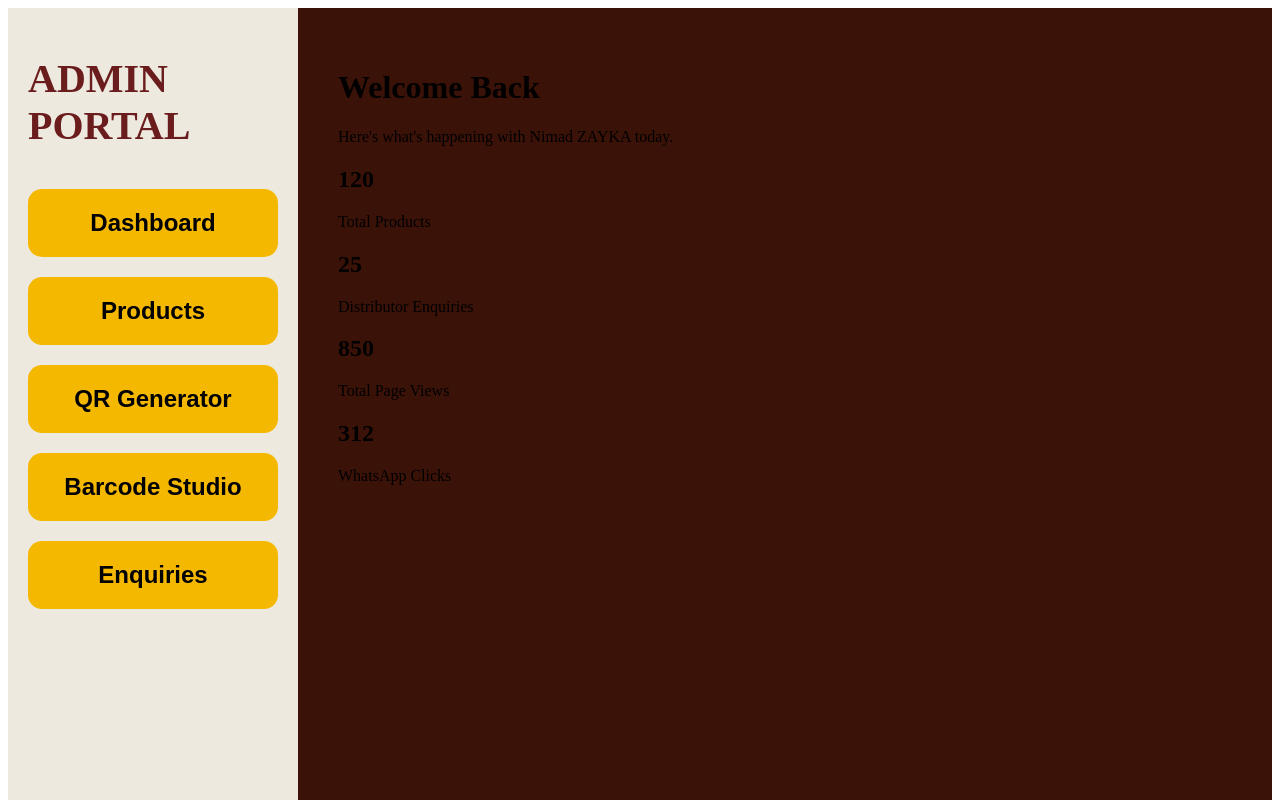
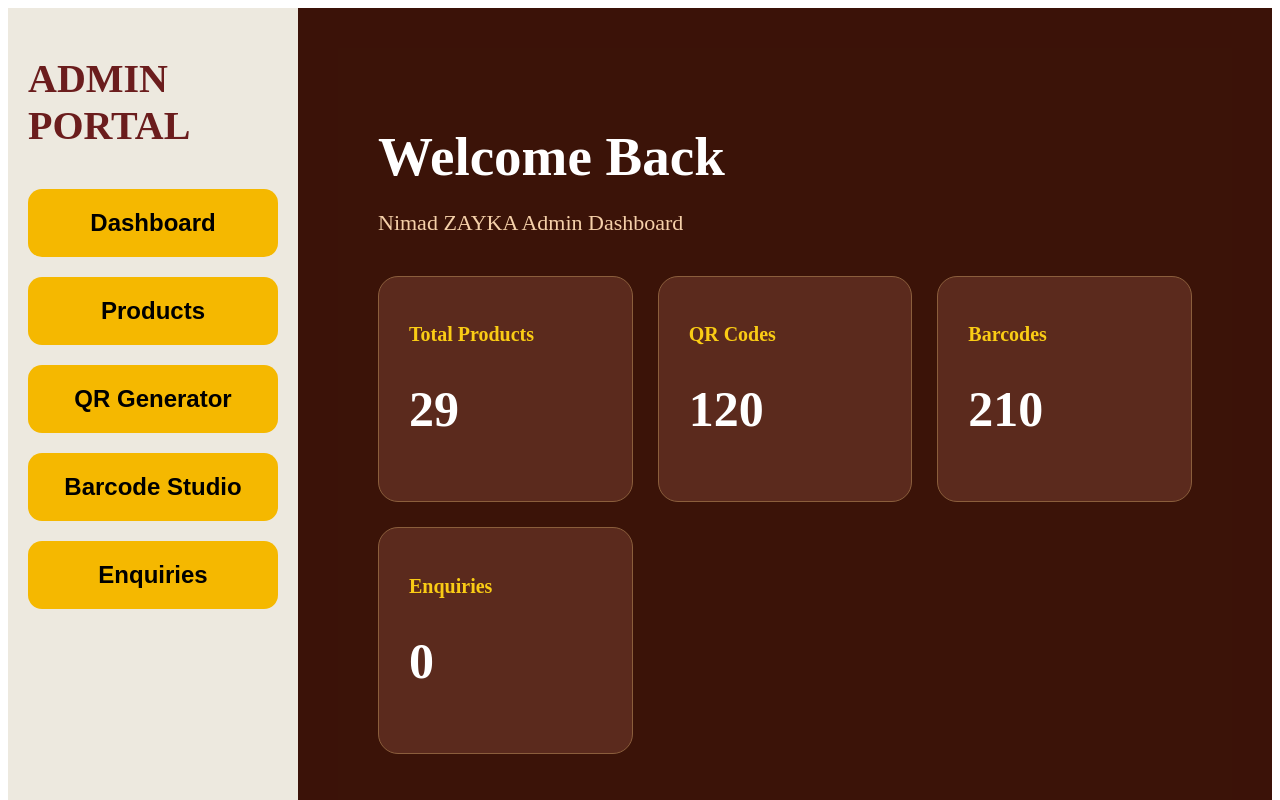
Before and after one commit to nikeshnikku9/ADMINNIMAD, a Next.js app: page /admin/dashboard in a window 1280 px wide. Shown: the top 800 px of the page. Built offline with nearby package versions, Linux system fonts and the light colour scheme.

Commit message:
Update page.js

```diff
--- a/app/admin/dashboard/page.js
+++ b/app/admin/dashboard/page.js
@@ -1,37 +1,104 @@
-export default function Dashboard() {
+"use client"
+
+export default function DashboardPage() {
+
+  const stats = [
+    {
+      title: "Total Products",
+      value: 29
+    },
+    {
+      title: "QR Codes",
+      value: 120
+    },
+    {
+      title: "Barcodes",
+      value: 210
+    },
+    {
+      title: "Enquiries",
+      value: 0
+    }
+  ]
+
   return (
-    <div className="p-10 text-white min-h-screen bg-[#3b1408]">
-      <h1 className="text-6xl font-bold mb-3">
+
+    <div
+      style={{
+        background: "#3b1308",
+        minHeight: "100vh",
+        padding: "40px",
+        color: "white"
+      }}
+    >
+
+      <h1
+        style={{
+          fontSize: "55px",
+          fontWeight: "bold",
+          marginBottom: "10px"
+        }}
+      >
         Welcome Back
       </h1>
 
-      <p className="text-xl text-orange-100 mb-10">
-        Here's what's happening with Nimad ZAYKA today.
+      <p
+        style={{
+          fontSize: "22px",
+          color: "#f5d0a9",
+          marginBottom: "40px"
+        }}
+      >
+        Nimad ZAYKA Admin Dashboard
       </p>
 
-      <div className="grid grid-cols-1 md:grid-cols-4 gap-6">
+      <div
+        style={{
+          display: "grid",
+          gridTemplateColumns: "repeat(auto-fit,minmax(250px,1fr))",
+          gap: "25px"
+        }}
+      >
 
-        <div className="bg-[#5a2414] rounded-3xl p-8 shadow-xl">
-          <h2 className="text-5xl font-bold">120</h2>
-          <p className="mt-4 text-xl">Total Products</p>
-        </div>
+        {stats.map((item, index) => (
 
-        <div className="bg-[#5a2414] rounded-3xl p-8 shadow-xl">
-          <h2 className="text-5xl font-bold">25</h2>
-          <p className="mt-4 text-xl">Distributor Enquiries</p>
-        </div>
+          <div
+            key={index}
+            style={{
+              background: "#5b2a1d",
+              padding: "30px",
+              borderRadius: "20px",
+              border: "1px solid #8b5e3c"
+            }}
+          >
 
-        <div className="bg-[#5a2414] rounded-3xl p-8 shadow-xl">
-          <h2 className="text-5xl font-bold">850</h2>
-          <p className="mt-4 text-xl">Total Page Views</p>
-        </div>
+            <h2
+              style={{
+                fontSize: "20px",
+                color: "#facc15",
+                marginBottom: "15px"
+              }}
+            >
+              {item.title}
+            </h2>
 
-        <div className="bg-[#5a2414] rounded-3xl p-8 shadow-xl">
-          <h2 className="text-5xl font-bold">312</h2>
-          <p className="mt-4 text-xl">WhatsApp Clicks</p>
-        </div>
+            <h1
+              style={{
+                fontSize: "50px",
+                fontWeight: "bold"
+              }}
+            >
+              {item.value}
+            </h1>
+
+          </div>
+
+        ))}
 
       </div>
+
     </div>
+
   )
+
 }
```
